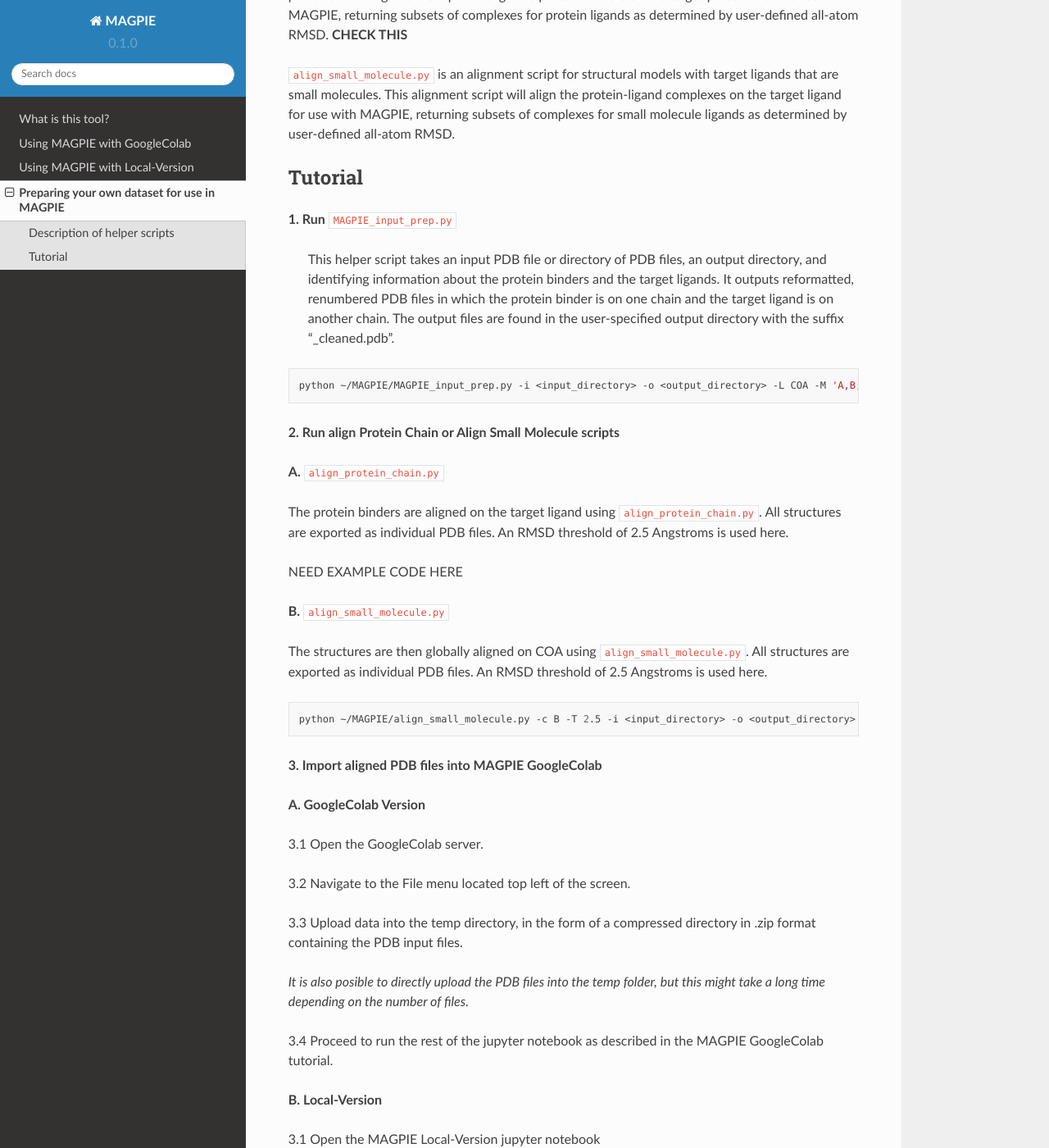
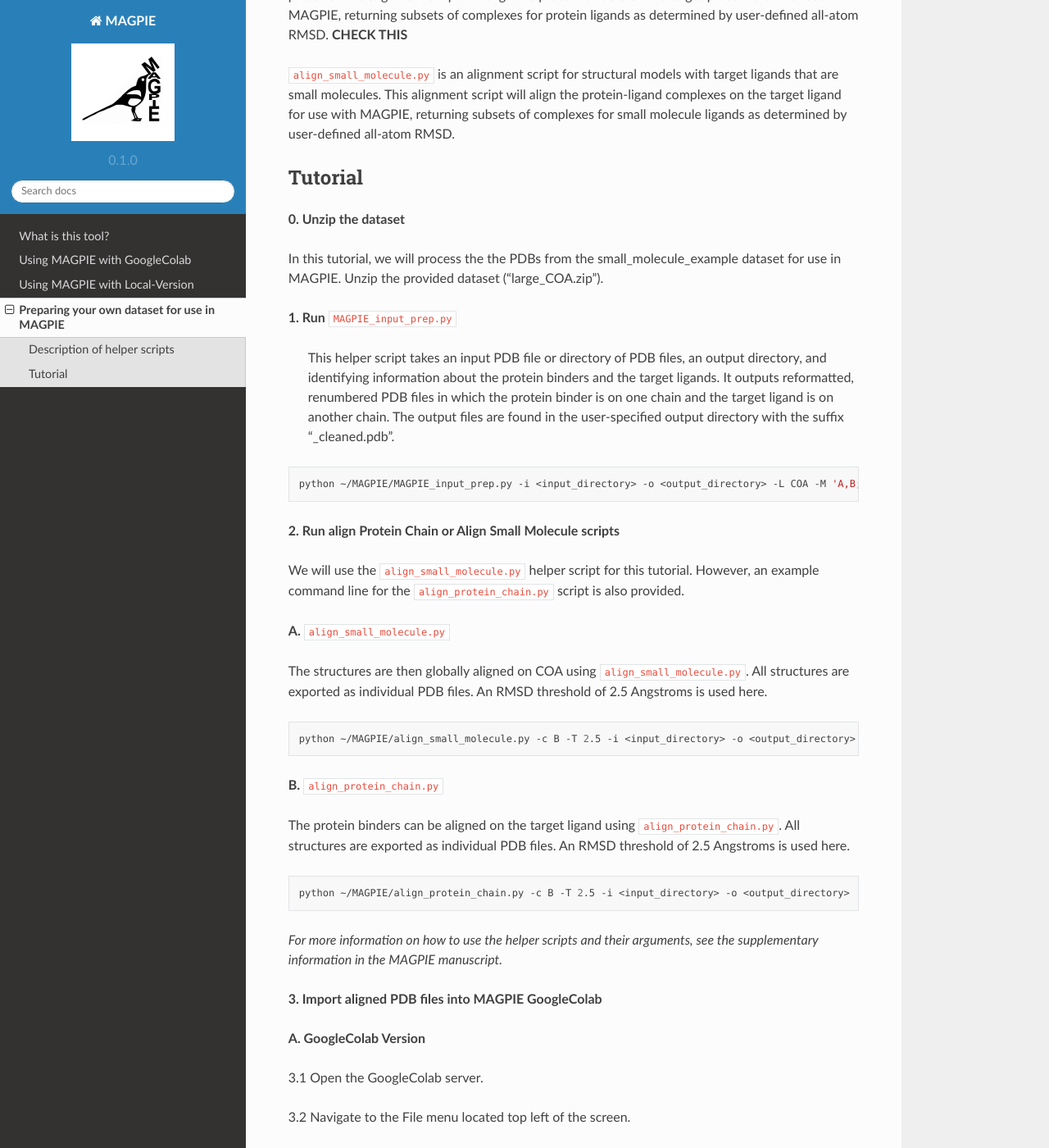
Before and after one commit to SundbergBelen/MAGPIE-docs, a Sphinx documentation site: the page built from docs/source/Preparing_samples.rst, in a window 1280 px wide and 1400 px high, scrolled down 597 px. Shown: the whole window at 82% size. Built offline with Sphinx 7.4.7 and the Read the Docs theme 2.0.0, drawn with Linux system fonts in a browser that asks for light colours; pages that are not in the unit, such as notebooks, are missing from menus.

Commit message:
add instructions: COA dataset

```diff
--- a/docs/source/Preparing_samples.rst
+++ b/docs/source/Preparing_samples.rst
@@ -14,6 +14,10 @@ Description of helper scripts
 
 Tutorial
 ---------
+**0. Unzip the dataset**
+
+In this tutorial, we will process the the PDBs from the small_molecule_example dataset for use in MAGPIE. Unzip the provided dataset ("large_COA.zip").
+
 **1. Run** ``MAGPIE_input_prep.py``
 
  This helper script takes an input PDB file or directory of PDB files, an output directory, and identifying information about the protein binders and the target ligands. It outputs reformatted, renumbered PDB files in which the protein binder is on one chain and the target ligand is on another chain. The output files are found in the user-specified output directory with the suffix “_cleaned.pdb”.
@@ -24,13 +28,9 @@ Tutorial
 
 **2. Run align Protein Chain or Align Small Molecule scripts**
 
-**A.**  ``align_protein_chain.py``
+We will use the ``align_small_molecule.py`` helper script for this tutorial. However, an example command line for the ``align_protein_chain.py`` script is also provided.
 
-The protein binders are aligned on the target ligand using ``align_protein_chain.py``. All structures are exported as individual PDB files. An RMSD threshold of 2.5 Angstroms is used here.
-
-NEED EXAMPLE CODE HERE
-
-**B.** ``align_small_molecule.py``
+**A.** ``align_small_molecule.py``
 
 The structures are then globally aligned on COA using ``align_small_molecule.py``. All structures are exported as individual PDB files.
 An RMSD threshold of 2.5 Angstroms is used here.
@@ -38,6 +38,16 @@ An RMSD threshold of 2.5 Angstroms is used here.
 .. code-block:: bash
 
     python ~/MAGPIE/align_small_molecule.py -c B -T 2.5 -i <input_directory> -o <output_directory> -p True
+
+**B.**  ``align_protein_chain.py``
+
+The protein binders can be aligned on the target ligand using ``align_protein_chain.py``. All structures are exported as individual PDB files. An RMSD threshold of 2.5 Angstroms is used here.
+
+.. code-block:: bash
+
+    python ~/MAGPIE/align_protein_chain.py -c B -T 2.5 -i <input_directory> -o <output_directory>
+
+*For more information on how to use the helper scripts and their arguments, see the supplementary information in the MAGPIE manuscript.*
 
 **3. Import aligned PDB files into MAGPIE GoogleColab**
 
```
Also changed, not shown: docs/source/_static/MAGPIE_logo.png (added).
